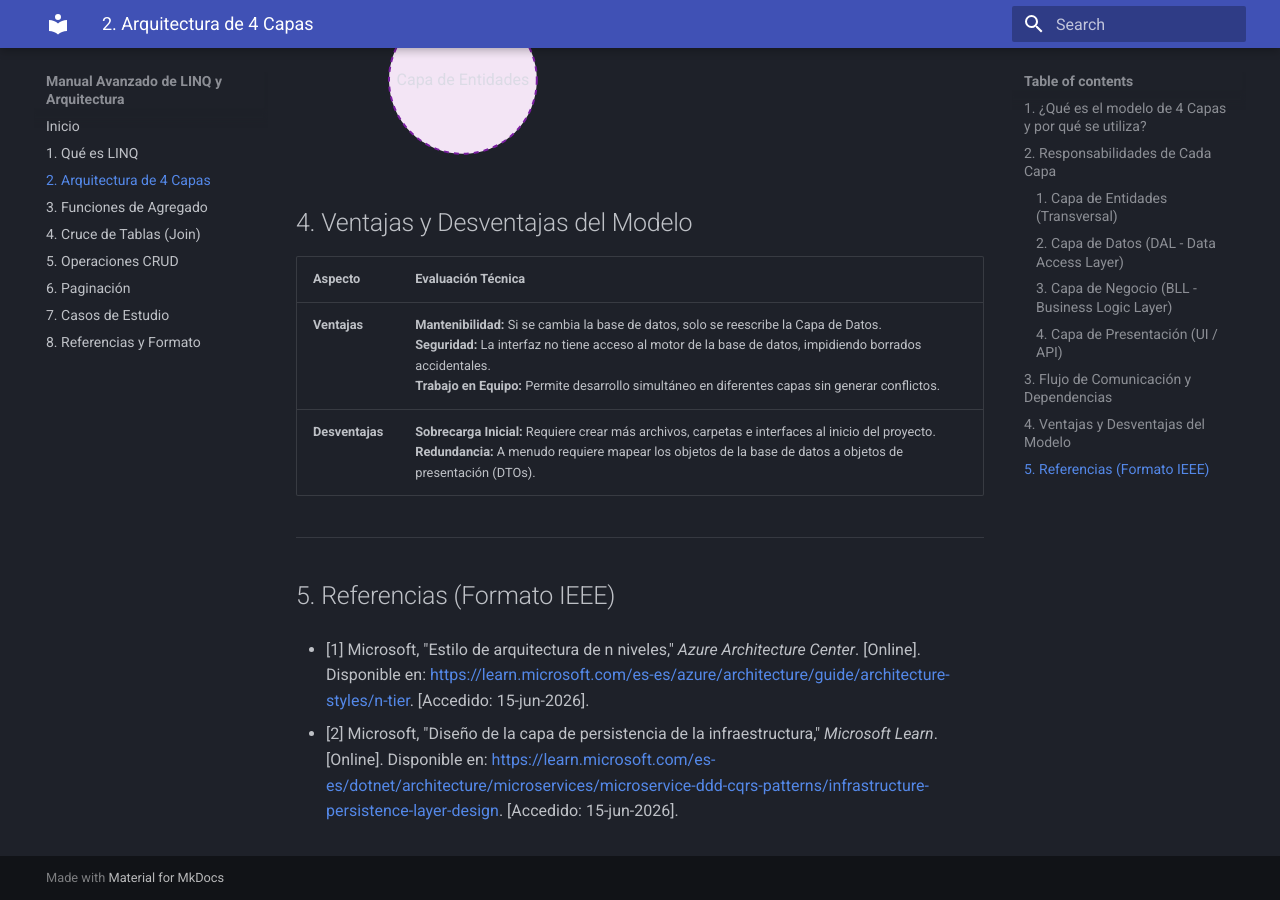
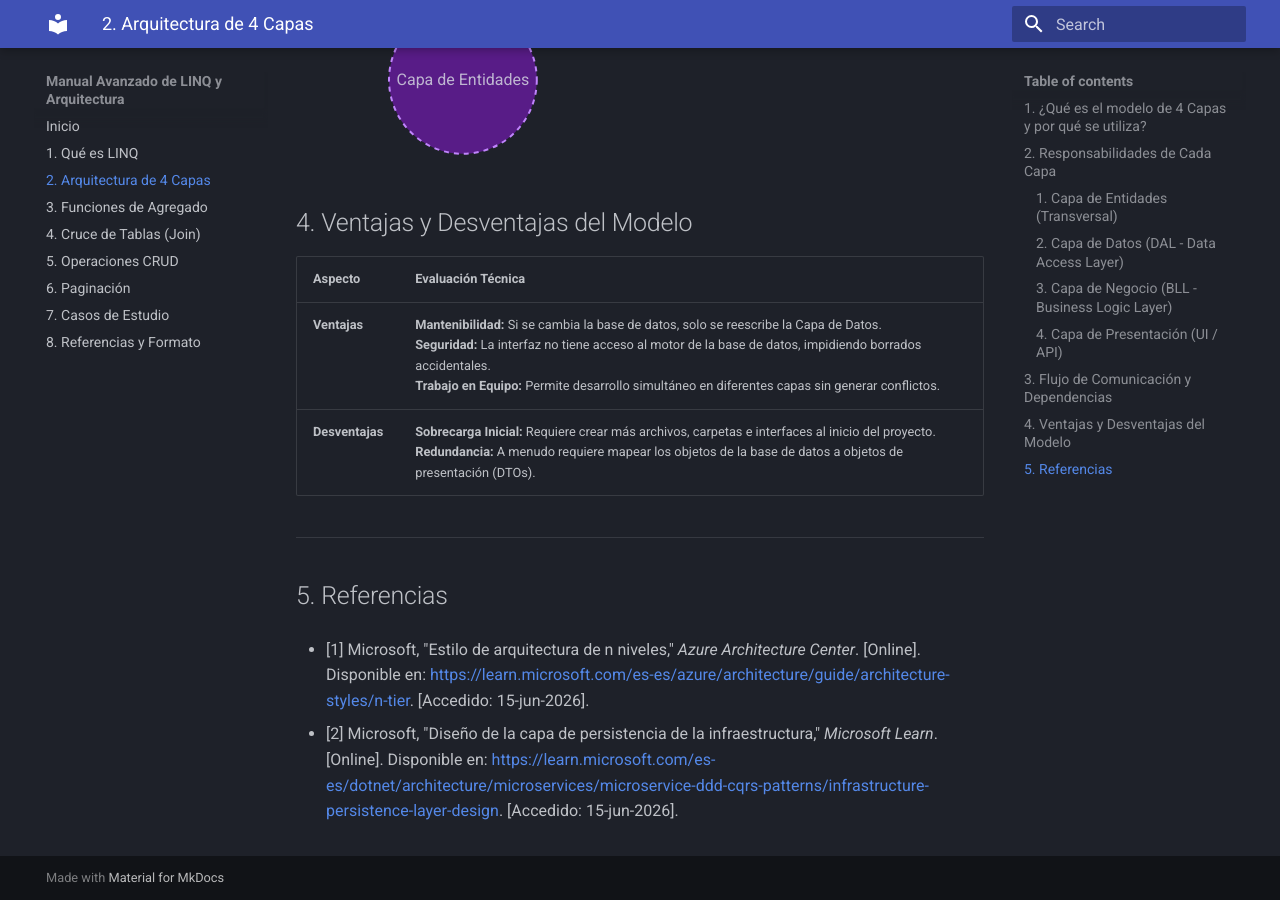
Before and after one commit to mar991-c/Manual-linQ, an MkDocs documentation site: the page built from docs/arquitectura.md, in a window 1280 px wide and 900 px high, scrolled down 2358 px. Built offline with MkDocs 1.6.1 and Material for MkDocs 9.7.7, drawn with Linux system fonts in a browser that asks for light colours; some of the changed lines change nothing that is shown.

Commit message:
docs: actualizar

````diff
--- a/docs/arquitectura.md
+++ b/docs/arquitectura.md
@@ -66,10 +66,10 @@
     B -.->|Usa Modelos de| D
     C -.->|Llena Modelos de| D
 
-    style A fill:#e1f5fe,stroke:#0288d1,stroke-width:2px,color:#000
-    style B fill:#fff3e0,stroke:#f57c00,stroke-width:2px,color:#000
-    style C fill:#e8f5e9,stroke:#388e3c,stroke-width:2px,color:#000
-    style D fill:#f3e5f5,stroke:#7b1fa2,stroke-width:2px,stroke-dasharray: 5 5,color:#000
+    style A fill:#0c4a6e,stroke:#38bdf8,stroke-width:2px,color:#ffffff
+    style B fill:#7c2d12,stroke:#fb923c,stroke-width:2px,color:#ffffff
+    style C fill:#14532d,stroke:#4ade80,stroke-width:2px,color:#ffffff
+    style D fill:#581c87,stroke:#c084fc,stroke-width:2px,stroke-dasharray: 5 5,color:#ffffff
 
     linkStyle default color:#9ca3af
 ```
@@ -83,7 +83,7 @@
 
 ---
 
-## 5. Referencias (Formato IEEE)
+## 5. Referencias
 
 * [1] Microsoft, "Estilo de arquitectura de n niveles," *Azure Architecture Center*. [Online]. Disponible en: [https://learn.microsoft.com/es-es/azure/architecture/guide/architecture-styles/n-tier](https://learn.microsoft.com/es-es/azure/architecture/guide/architecture-styles/n-tier). [Accedido: 15-jun-2026].
 
````
